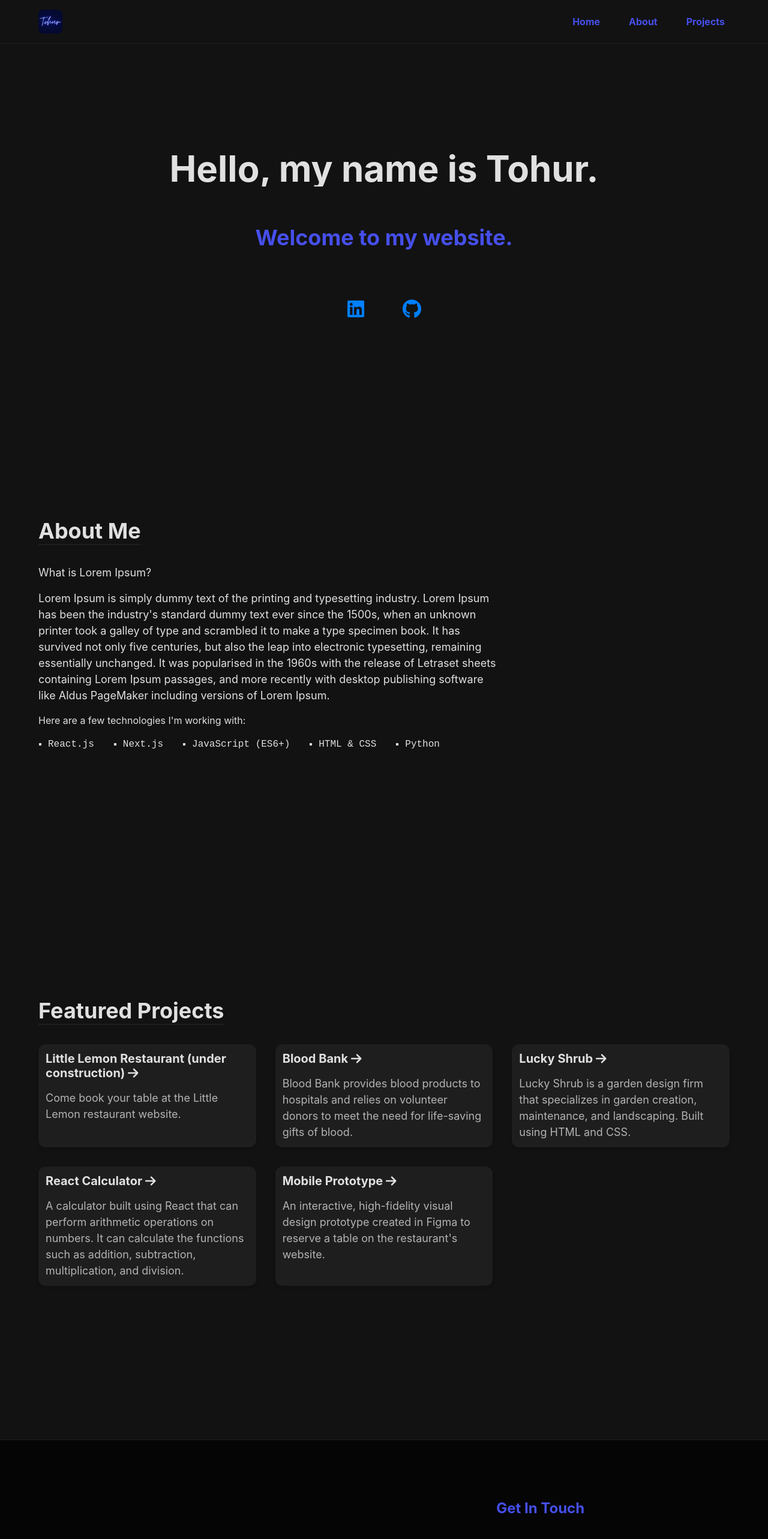
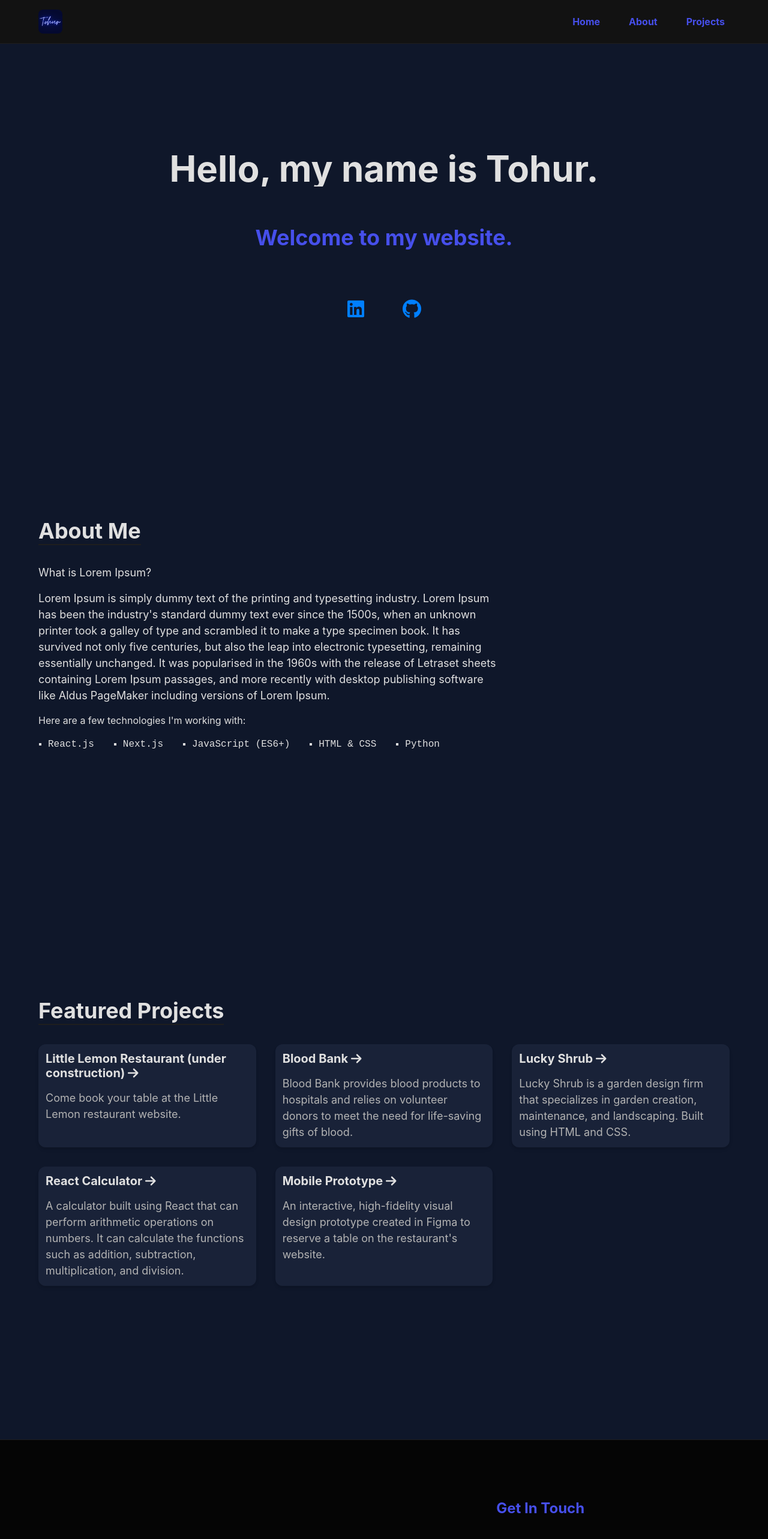
Before and after one commit to tohurr/tohurr.github.io, a React (Create React App) app: page / in a window 1280 px wide. Shown: the top 2566 px of the page at 60% size. Built offline with nearby package versions, Linux system fonts and the light colour scheme.

Commit message:
updated styles

```diff
--- a/package.json
+++ b/package.json
@@ -45,6 +45,7 @@
     ]
   },
   "devDependencies": {
+    "@babel/plugin-transform-private-property-in-object": "^7.24.7",
     "gh-pages": "^4.0.0",
     "prettier": "^2.7.1",
     "tailwindcss": "^3.4.4"
--- a/public/index.html
+++ b/public/index.html
@@ -5,7 +5,7 @@
     <meta name="viewport" content="width=device-width, initial-scale=1"/>
     <meta name="author" content="Tohur Rahman | Website"/>
     <meta name="description" content="Explore the portfolio of Tohur Rahman."/>
-    <title>Tohur Rahman</title>
+    <title>Tohur</title>
 
     <link rel="icon" href="%PUBLIC_URL%/logo.png"/>
     <link rel="apple-touch-icon" href="%PUBLIC_URL%/logo.png"/>
--- a/src/components/Aboutme.js
+++ b/src/components/Aboutme.js
@@ -7,7 +7,7 @@ import './Styles.css';
 const Aboutme = () => {
     return (
         <FullScreenSection
-            backgroundColor="#121212"
+            backgroundColor="#0F172A"
             // p={16}
             spacing={8}
             alignItems="flex-start"
--- a/src/components/Card.js
+++ b/src/components/Card.js
@@ -10,7 +10,7 @@ const Card = ({ title, description, imageSrc, url }) => {
 
     <VStack
        color="#E0E0E0"
-       backgroundColor="#1E1E1E"
+       backgroundColor="#192238"
        cursor="pointer"
        borderRadius="xl"
        boxShadow='md'
--- a/src/components/LandingSection.js
+++ b/src/components/LandingSection.js
@@ -26,7 +26,7 @@ const LandingSection = () => (
     justifyContent="center"
     alignItems="center"
     isDarkBackground
-    backgroundColor="#121212"
+    backgroundColor="#0F172A"
     id="landing-section"
     className="landing-section"
   >
--- a/src/components/ProjectsSection.js
+++ b/src/components/ProjectsSection.js
@@ -46,7 +46,7 @@ const projects = [
 const ProjectsSection = () => {
  return (
    <FullScreenSection
-     backgroundColor="#121212"
+     backgroundColor="#0F172A"
      isDarkBackground
     //  p={8}
      alignItems="flex-start"
```
Also changed, not shown: 1 other file (tests, documents, lock files or other folders).
